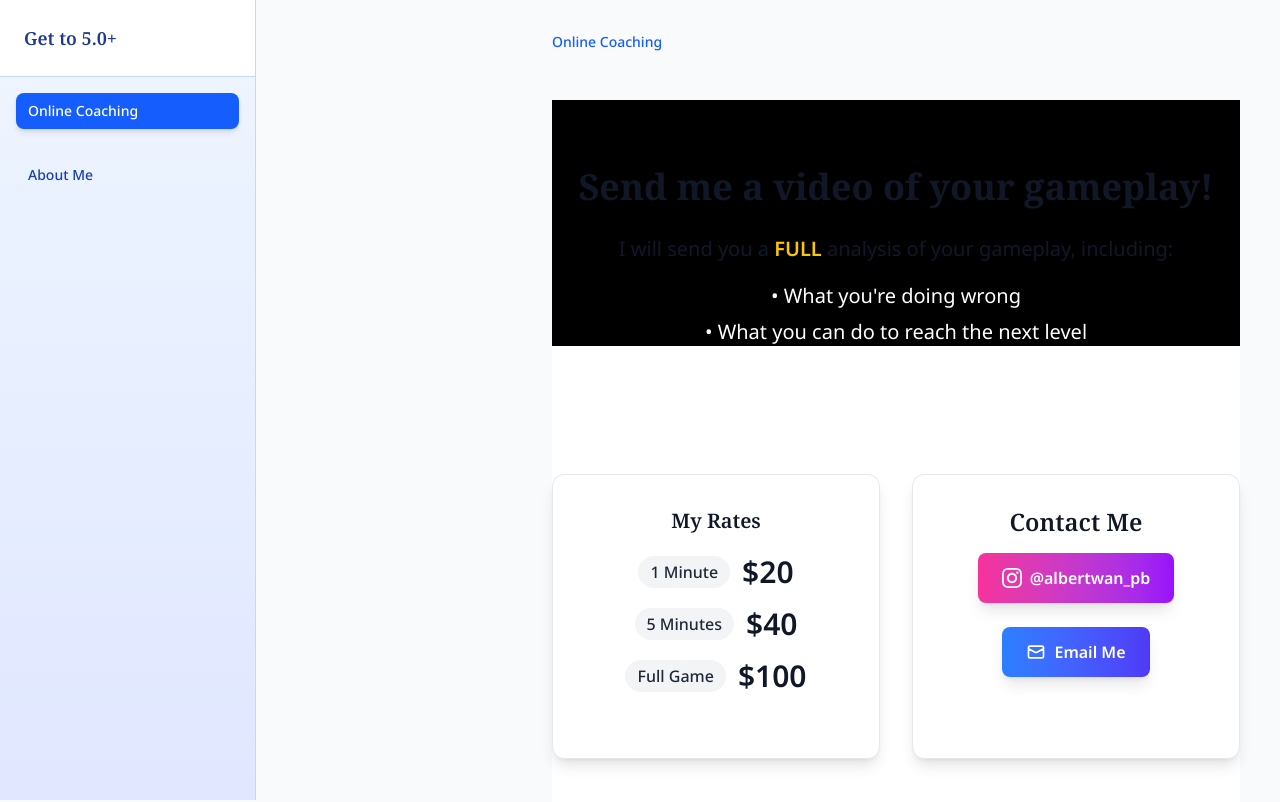
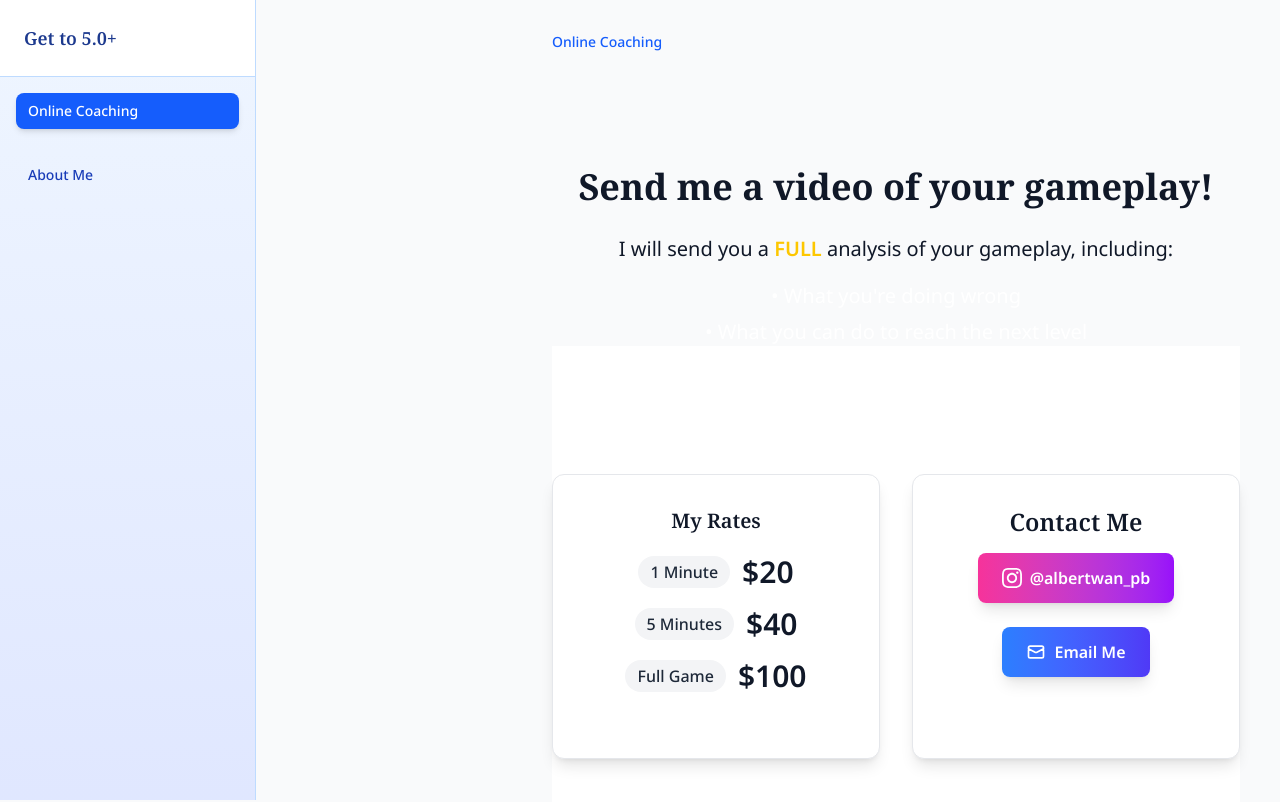
Before and after one commit to bertw2002/react-postgres-fullstack-template, a React (Vite) app: page /section/coaching in a window 1280 px wide. Shown: the top 802 px of the page. Built offline with nearby package versions, Linux system fonts and the light colour scheme; a web font is replaced by a local one.

Commit message:
Update OnlineCoachingSection.jsx

```diff
--- a/src/components/OnlineCoachingSection.jsx
+++ b/src/components/OnlineCoachingSection.jsx
@@ -1,6 +1,6 @@
 function OnlineCoachingSection() {
   return (
-    <div className="online-coaching-section min-h-screen bg-black">
+    <div className="online-coaching-section min-h-screen">
       {/* Top Section - Black Background with Header */}
       <div className="pb-32">
         <div className="text-center px-4 pt-16">
```
